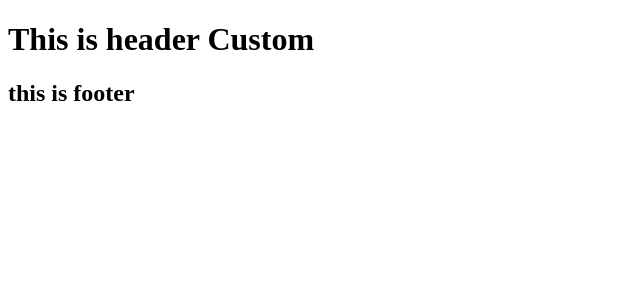
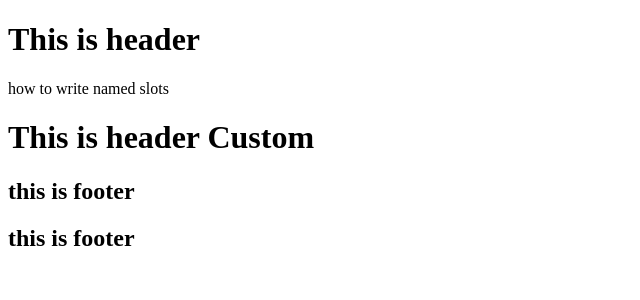
Before and after one commit to NiteshKhanduja3/vuejslearning, a Nuxt app in the folder NuxtJs/nuxt-demo/: page /contact in a window 1280 px wide. Shown: the top 300 px of the page, without its empty margins (0-640 px from the left). Built offline with nearby package versions, Linux system fonts and the light colour scheme.

Commit message:
named slots

```diff
--- a/NuxtJs/nuxt-demo/pages/contact.vue
+++ b/NuxtJs/nuxt-demo/pages/contact.vue
@@ -1,14 +1,13 @@
 <script setup>
-definePageMeta({
-    layout:'custom'
-})
+// definePageMeta({
+//     layout:'custom'
+// })
 </script>
 
 <template>
-    <ul>
-      <template >
-        <li>Nitesh</li>
-        <li>Niesh 2</li>
-      </template>
-    </ul>
+    <div>
+      <NuxtLayout name="custom">
+        <template #socialmedia>how to write named slots </template>
+      </NuxtLayout>
+    </div>
   </template>
```
